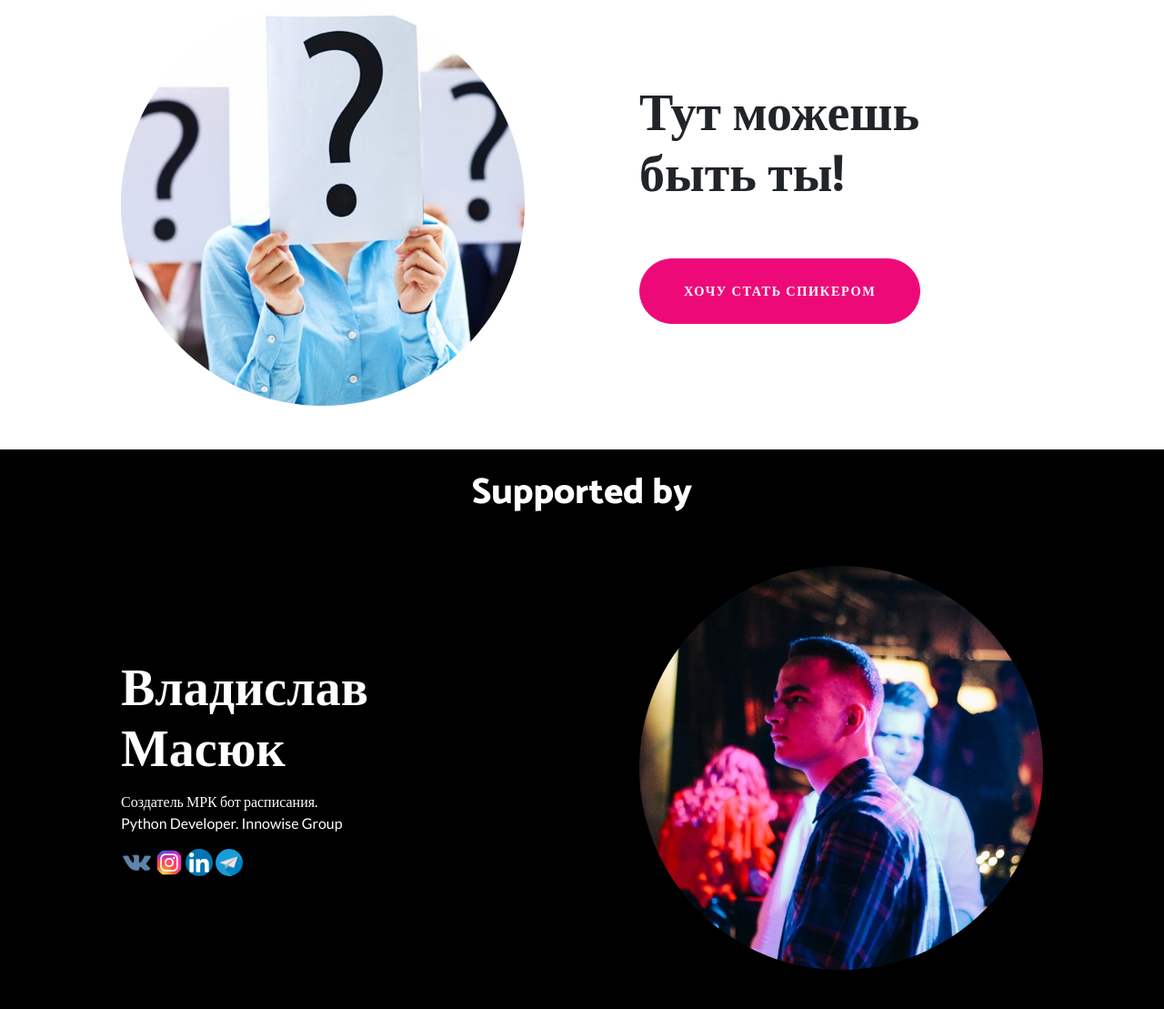
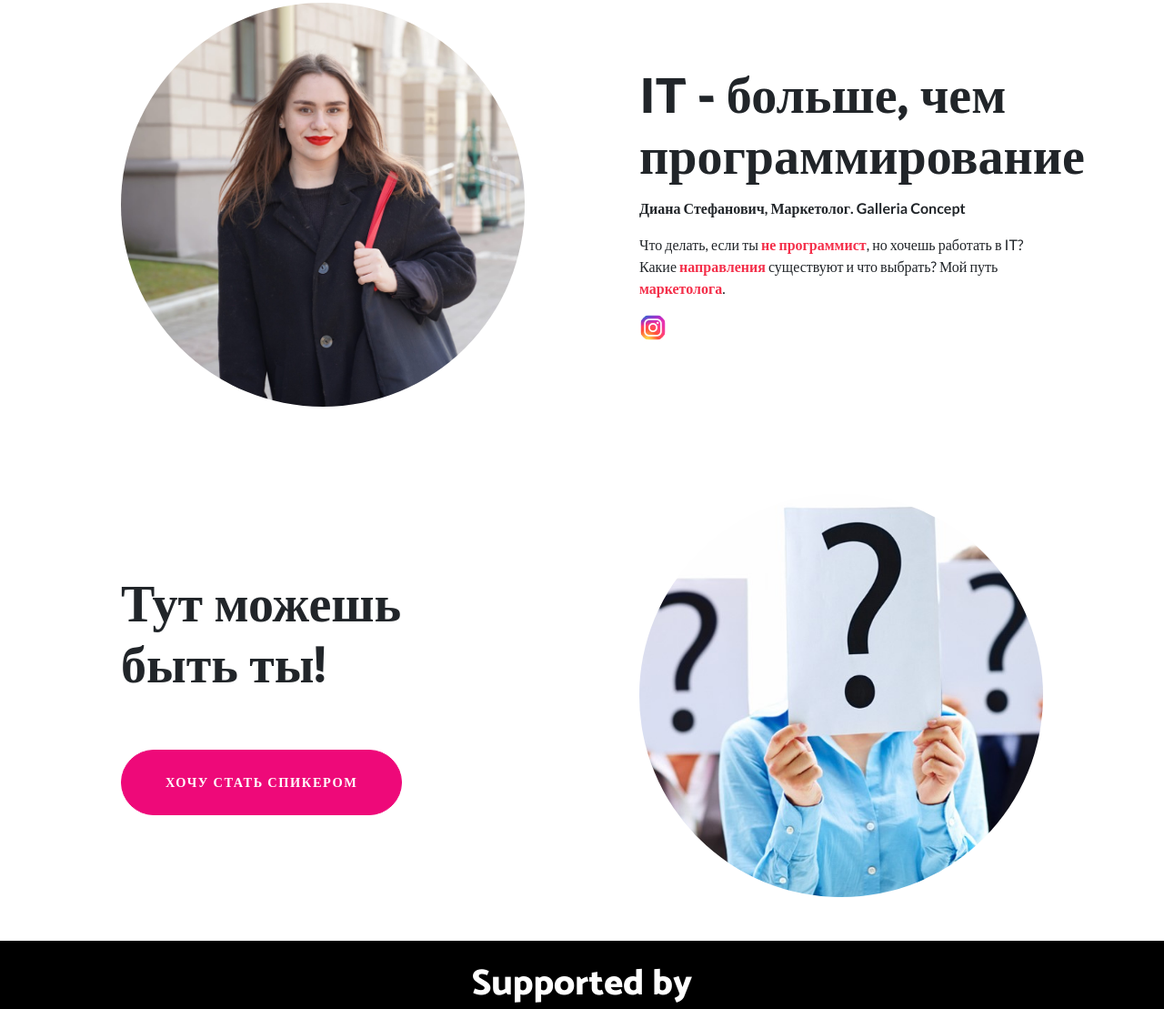
Before and after one commit to online-conf/online-conf.github.io, a website: page index.html in a window 1280 px wide. Shown: the part 2506-3615 px from the top of the page at 91% size. Drawn offline with Linux system fonts and the light colour scheme.

Commit message:
add diana

```diff
--- a/index.html
+++ b/index.html
@@ -27,13 +27,13 @@
 
         @media (max-width: 700px) {
             .title {
-                font-size: 2.5rem;
+                font-size: 2.3rem;
             }
         }
 
         @media (max-width: 400px) {
             .title {
-                font-size: 2rem;
+                font-size: 1.8rem;
             }
 
             .date {
@@ -148,12 +148,58 @@
         <div class="row align-items-center">
             <div class="col-lg-6">
                 <div class="p-5">
-                    <img class="img-fluid rounded-circle" src="img/q.jpg" alt="">
+                    <a style="color: blue;" href="http://linkedin.com/in/diana-stefanovich-a53080166" class="link">
+                        <img class="img-fluid rounded-circle" src="img/diana.jpg" alt="">
+                    </a>
                 </div>
             </div>
             <div class="col-lg-6">
                 <div class="p-5">
-                    <h2 class="display-4 title">Тут можешь быть ты!</h2>
+                    <h2 class="display-4 title">IT - больше, чем программирование</h2>
+                    <p><b>Диана Стефанович, Маркетолог. Galleria Concept</b></p>
+                    <p>Что делать, если ты
+                        <b style="color: #f42f4a">не программист</b>, но хочешь работать в IT? Какие
+                        <b style="color: #f42f4a">направления</b> существуют и что выбрать? Мой путь
+                        <b style="color: #f42f4a">маркетолога</b>.</p>
+                    <a href="https://instagram.com/stefanovch?igshid=3uc9aegouvx" class="link">
+                        <img class="img-fluid rounded-circle" src="img/insta.png" width="30" alt="">
+                    </a>
+                </div>
+            </div>
+        </div>
+    </div>
+</section>
+
+<!--<section>-->
+<!--    <div class="container">-->
+<!--        <div class="row align-items-center">-->
+<!--            <div class="col-lg-6">-->
+<!--                <div class="p-5">-->
+<!--                    <img class="img-fluid rounded-circle" src="img/q.jpg" alt="">-->
+<!--                </div>-->
+<!--            </div>-->
+<!--            <div class="col-lg-6">-->
+<!--                <div class="p-5">-->
+<!--                    <h2 class="display-4 title">Тут можешь быть ты!</h2>-->
+<!--                    <a href="https://forms.gle/9L9YCdUYovWETQTR9" class="btn btn-primary btn-xl rounded-pill mt-5">Хочу-->
+<!--                        стать спикером</a>-->
+<!--                </div>-->
+<!--            </div>-->
+<!--        </div>-->
+<!--    </div>-->
+<!--</section>-->
+
+<section>
+    <div class="container">
+        <div class="row align-items-center">
+            <div class="col-lg-6 order-lg-2">
+                <div class="p-5">
+                    <img class="img-fluid rounded-circle" src="img/q.jpg" alt="">
+                </div>
+            </div>
+            <div class="col-lg-6 order-lg-1">
+                <div class="p-5">
+                    <h2 class="display-4">Тут можешь быть ты!</h2>
                     <a href="https://forms.gle/9L9YCdUYovWETQTR9" class="btn btn-primary btn-xl rounded-pill mt-5">Хочу
                         стать спикером</a>
                 </div>
@@ -196,25 +242,6 @@
     </div>
 </section>
 
-<!--<section>-->
-<!--    <div class="container">-->
-<!--        <div class="row align-items-center">-->
-<!--            <div class="col-lg-6 order-lg-2">-->
-<!--                <div class="p-5">-->
-<!--                    <img class="img-fluid rounded-circle" src="img/q.jpg" alt="">-->
-<!--                </div>-->
-<!--            </div>-->
-<!--            <div class="col-lg-6 order-lg-1">-->
-<!--                <div class="p-5">-->
-<!--                    <h2 class="display-4">Тут можешь быть ты!</h2>-->
-<!--                    <a href="https://forms.gle/9L9YCdUYovWETQTR9" class="btn btn-primary btn-xl rounded-pill mt-5">Хочу-->
-<!--                        стать спикером</a>-->
-<!--                </div>-->
-<!--            </div>-->
-<!--        </div>-->
-<!--    </div>-->
-<!--</section>-->
-
 <!-- Footer -->
 <footer class="py-5 bg-black">
     <div class="container">
```
Also changed, not shown: img/diana.jpg (added).
